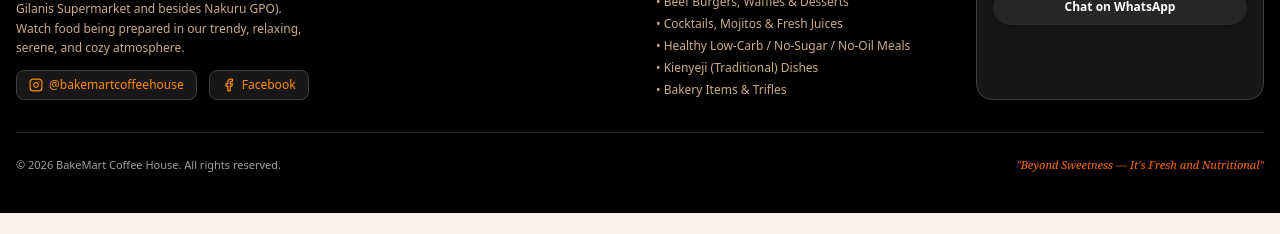
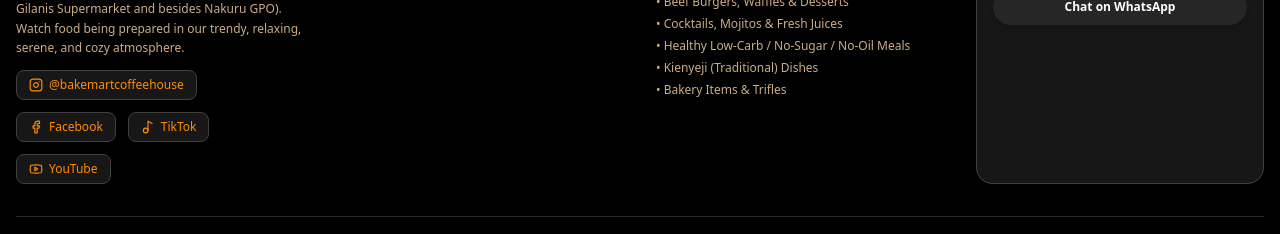
Before and after one commit to davidsonvis16-alt/BAKE2, a React (Vite) app: page / in a window 1280 px wide. Shown: the part 3562-3796 px from the top of the page. Before the commit the page ends 3775 px from the top, so only its background shows below. Built offline with nearby package versions, Linux system fonts and the light colour scheme; no server answers.

Commit message:
Update Footer.tsx
social links

```diff
--- a/src/components/Footer.tsx
+++ b/src/components/Footer.tsx
@@ -1,5 +1,6 @@
+
 import React from 'react';
-import { MapPin, Phone, Clock, MessageSquare, Instagram, Facebook } from 'lucide-react';
+import { MapPin, Phone, Clock, MessageSquare, Instagram, Facebook, Youtube, Music2 } from 'lucide-react';
 
 export const Footer: React.FC = () => {
   return (
@@ -29,7 +30,7 @@
             </p>
 
             {/* Social Media */}
-            <div className="flex items-center gap-3">
+            <div className="flex items-center gap-3 flex-wrap">
               <a
                 href="https://www.instagram.com/bakemartcoffeehouse/"
                 target="_blank"
@@ -47,6 +48,24 @@
               >
                 <Facebook className="w-3.5 h-3.5" />
                 <span>Facebook</span>
+              </a>
+              <a
+                href="https://www.tiktok.com/@bakemartcoffeehou?_r=1&_t=ZS-98ZwDygY7dZ"
+                target="_blank"
+                rel="noreferrer"
+                className="flex items-center gap-1.5 bg-neutral-900 border border-neutral-700 px-3 py-1.5 rounded-lg text-xs text-orange-400 hover:text-orange-300 transition-colors"
+              >
+                <Music2 className="w-3.5 h-3.5" />
+                <span>TikTok</span>
+              </a>
+              <a
+                href="https://youtube.com/@bakemartcoffeehouse6638?si=7xNnnCC7len5cIyc"
+                target="_blank"
+                rel="noreferrer"
+                className="flex items-center gap-1.5 bg-neutral-900 border border-neutral-700 px-3 py-1.5 rounded-lg text-xs text-orange-400 hover:text-orange-300 transition-colors"
+              >
+                <Youtube className="w-3.5 h-3.5" />
+                <span>YouTube</span>
               </a>
             </div>
           </div>
```
